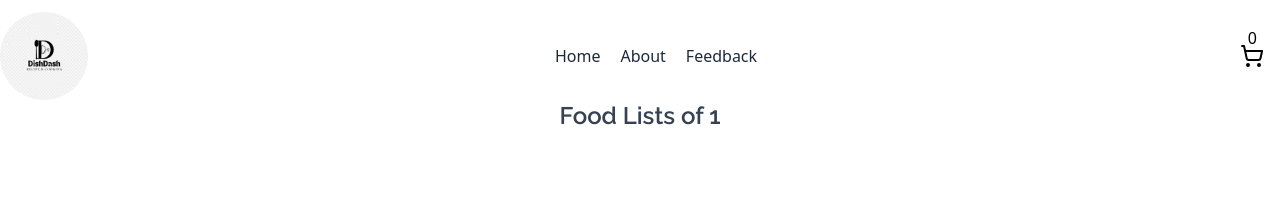
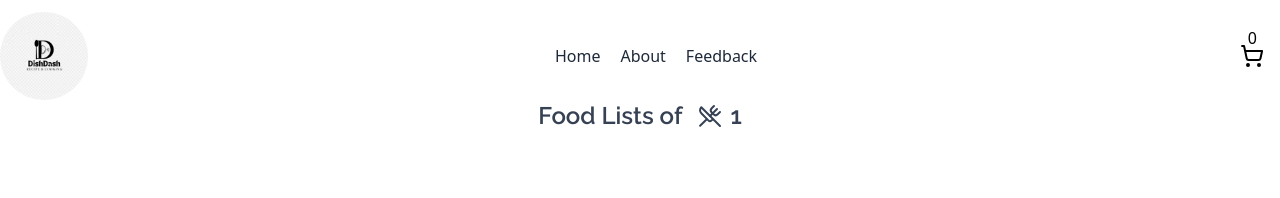
Before and after one commit to tonmoy3673/dish-dash, a React (Vite) app: page /mealCategories/1 in a window 1280 px wide. Shown: the top 198 px of the page. Built offline with nearby package versions, Linux system fonts and the light colour scheme; no server answers.

Commit message:
:art: set title

```diff
--- a/src/components/MealType.tsx
+++ b/src/components/MealType.tsx
@@ -2,6 +2,7 @@ import { useEffect, useState } from "react";
 import type { MealType } from "../types/meal-category.types";
 import { useParams } from "react-router";
 import { getMealType } from "../services/meal-category-service";
+import { UtensilsCrossed } from "lucide-react";
 
 const MealType = () => {
   const [meals, setMeals] = useState<MealType | null>(null);
@@ -36,7 +37,7 @@ const MealType = () => {
   return (
     <div>
         {/* ============ title ======== */}
-        <h2 className="text-xl md:text-2xl font-semibold text-gray-700 text-center pb-4 raleway ">Food Lists of {strCategory}  </h2>
+        <h2 className="text-xl md:text-2xl font-semibold text-gray-700 text-center pb-4 raleway flex items-center justify-center gap-x-2 md:gap-x-4">Food Lists of <span className="flex items-center gap-x-2"><UtensilsCrossed /> {strCategory}</span> </h2>
     </div>
   );
 };
```
